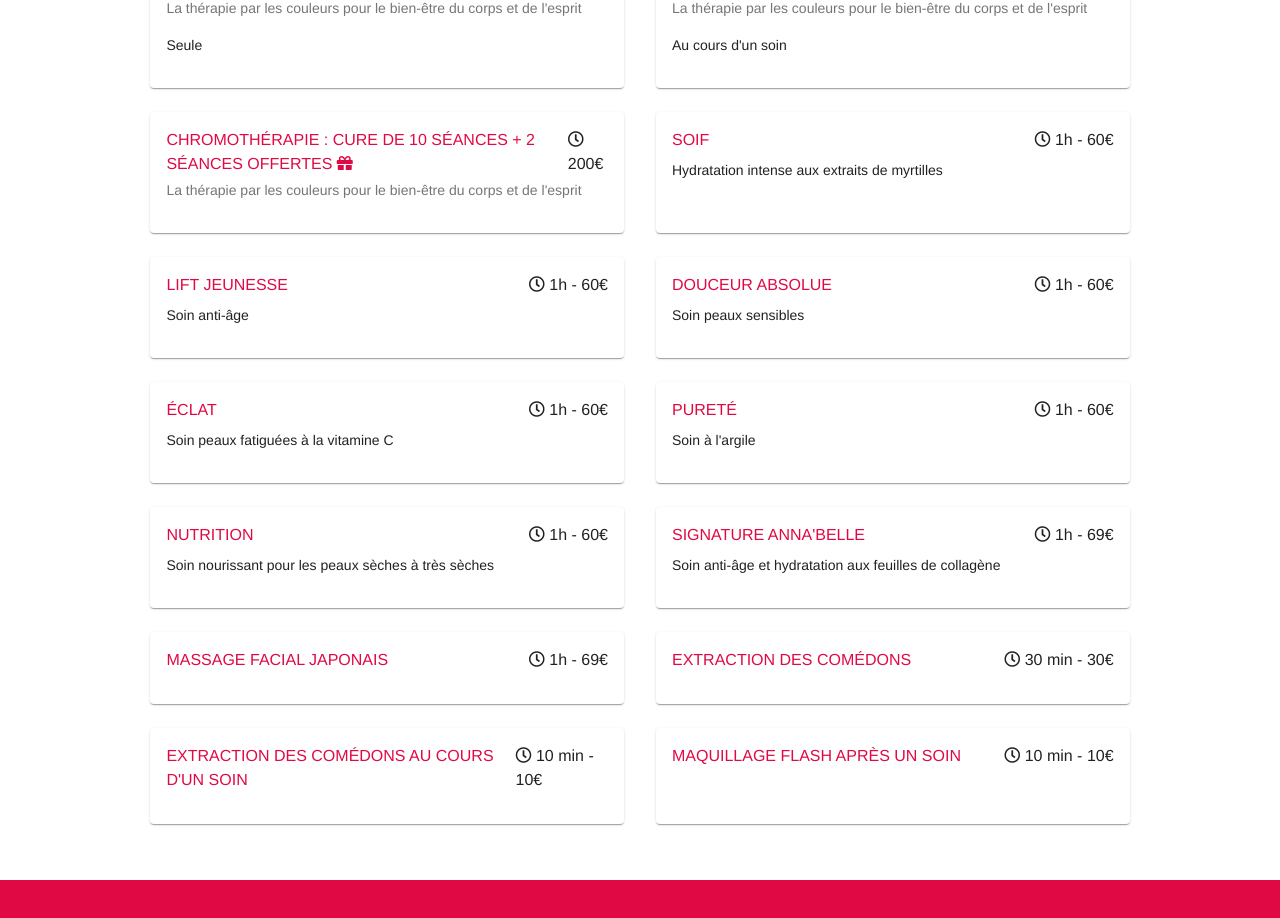
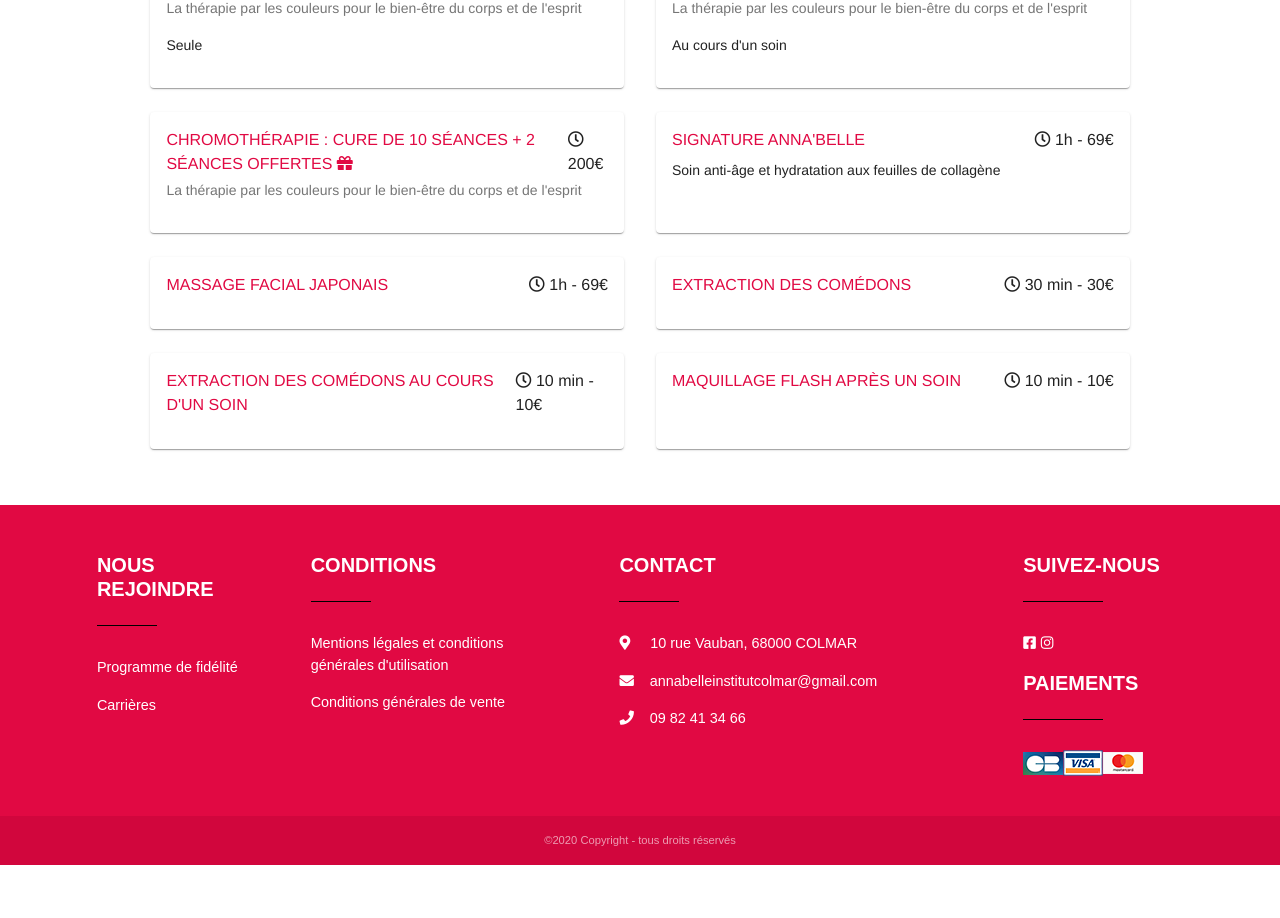
Before and after one commit to jenngllg/annabelle-institut, an Angular app: page /face-care in a window 1280 px wide. Shown: the part 1112-2030 px from the top of the page. After the commit the page ends 1977 px from the top, so only its background shows below. Built offline with nearby package versions, Linux system fonts and the light colour scheme; a web font is replaced by a local one.

Commit message:
[DEL] soins, [DEL] contact page

```diff
--- a/src/app/app-routing.module.ts
+++ b/src/app/app-routing.module.ts
@@ -23,7 +23,6 @@ import { FlyerComponent } from './flyer/flyer.component';
 const routes: Routes = [
   {path:'', pathMatch: 'full', redirectTo: 'home'},
   {path:'home', component: HomeComponent},
-  {path:'contact', component: ContactComponent},
   {path:'body-care', component: BodyCareComponent},
   {path:'events', component: EventsComponent},
   {path:'face-care', component: FaceCareComponent},
--- a/src/app/app.component.html
+++ b/src/app/app.component.html
@@ -32,7 +32,6 @@
             <button mat-menu-item [matMenuTriggerFor]="prestations">Prestations</button>
             <button mat-menu-item [routerLink]="['/creations']">Réalisations</button>
             <button mat-menu-item [routerLink]="['/infos']">Horaires & plan d'accès</button>
-            <button mat-menu-item [routerLink]="['/contact']">Contact</button>
           </mat-menu>
 
           <mat-menu #prestations="matMenu">
--- a/src/app/face-care/face-care.component.html
+++ b/src/app/face-care/face-care.component.html
@@ -186,84 +186,6 @@
 
         <mat-card class="prestation">
             <mat-card-title>
-                <div class="name">SOIF</div>
-                <div class="infos">
-                    <i class="far fa-clock"></i>
-                    1h - 60€
-                </div>
-            </mat-card-title>
-            <mat-card-content>Hydratation intense aux extraits de myrtilles</mat-card-content>
-            <mat-card-actions align="end">
-            </mat-card-actions>
-        </mat-card>
-
-        <mat-card class="prestation">
-            <mat-card-title>
-                <div class="name">LIFT JEUNESSE</div>
-                <div class="infos">
-                    <i class="far fa-clock"></i>
-                    1h - 60€
-                </div>
-            </mat-card-title>
-            <mat-card-content>Soin anti-âge</mat-card-content>
-            <mat-card-actions align="end">
-            </mat-card-actions>
-        </mat-card>
-
-        <mat-card class="prestation">
-            <mat-card-title>
-                <div class="name">DOUCEUR ABSOLUE</div>
-                <div class="infos">
-                    <i class="far fa-clock"></i>
-                    1h - 60€
-                </div>
-            </mat-card-title>
-            <mat-card-content>Soin peaux sensibles</mat-card-content>
-            <mat-card-actions align="end">
-            </mat-card-actions>
-        </mat-card>
-
-        <mat-card class="prestation">
-            <mat-card-title>
-                <div class="name">ÉCLAT</div>
-                <div class="infos">
-                    <i class="far fa-clock"></i>
-                    1h - 60€
-                </div>
-            </mat-card-title>
-            <mat-card-content>Soin peaux fatiguées à la vitamine C</mat-card-content>
-            <mat-card-actions align="end">
-            </mat-card-actions>
-        </mat-card>
-
-        <mat-card class="prestation">
-            <mat-card-title>
-                <div class="name">PURETÉ</div>
-                <div class="infos">
-                    <i class="far fa-clock"></i>
-                    1h - 60€
-                </div>
-            </mat-card-title>
-            <mat-card-content>Soin à l'argile</mat-card-content>
-            <mat-card-actions align="end">
-            </mat-card-actions>
-        </mat-card>
-
-        <mat-card class="prestation">
-            <mat-card-title>
-                <div class="name">NUTRITION</div>
-                <div class="infos">
-                    <i class="far fa-clock"></i>
-                    1h - 60€
-                </div>
-            </mat-card-title>
-            <mat-card-content>Soin nourissant pour les peaux sèches à très sèches</mat-card-content>
-            <mat-card-actions align="end">
-            </mat-card-actions>
-        </mat-card>
-
-        <mat-card class="prestation">
-            <mat-card-title>
                 <div class="name">SIGNATURE ANNA'BELLE</div>
                 <div class="infos">
                     <i class="far fa-clock"></i>
```
Also changed, not shown: 1 other file (tests, documents, lock files or other folders).
